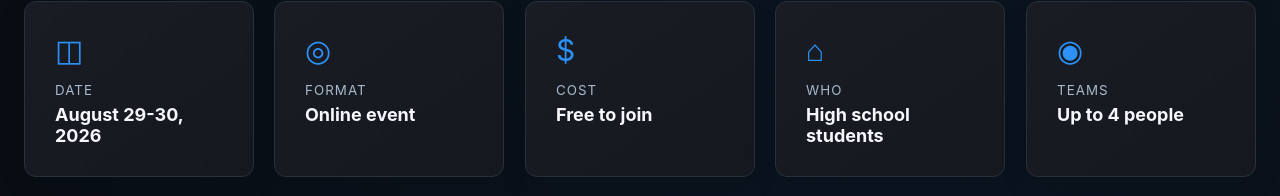
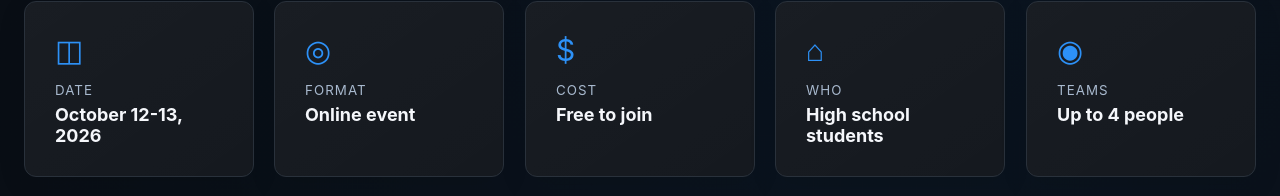
Before and after one commit to YusefKak/Evohacks, a React (Vite) app in the folder Evohacks/: page / in a window 1280 px wide. Shown: the part 732-928 px from the top of the page. Built offline with nearby package versions, Linux system fonts and the light colour scheme.

Commit message:
Update date

```diff
--- a/Evohacks/src/App.tsx
+++ b/Evohacks/src/App.tsx
@@ -243,7 +243,7 @@
   ];
 
   const facts = [
-    ["◫", "Date", "August 29-30, 2026"],
+    ["◫", "Date", "October 12-13, 2026"],
     ["◎", "Format", "Online event"],
     ["$", "Cost", "Free to join"],
     ["⌂", "Who", "High school students"],
@@ -378,7 +378,7 @@
             <h3>EvoHacks Premiere</h3>
 
             <p>
-              Theme: <strong>Will be revealed on the day of the event!</strong> · August 29-30, 2026
+              Theme: <strong>Will be revealed on the day of the event!</strong> · October 12-13, 2026
             </p>
 
             <p>
```
